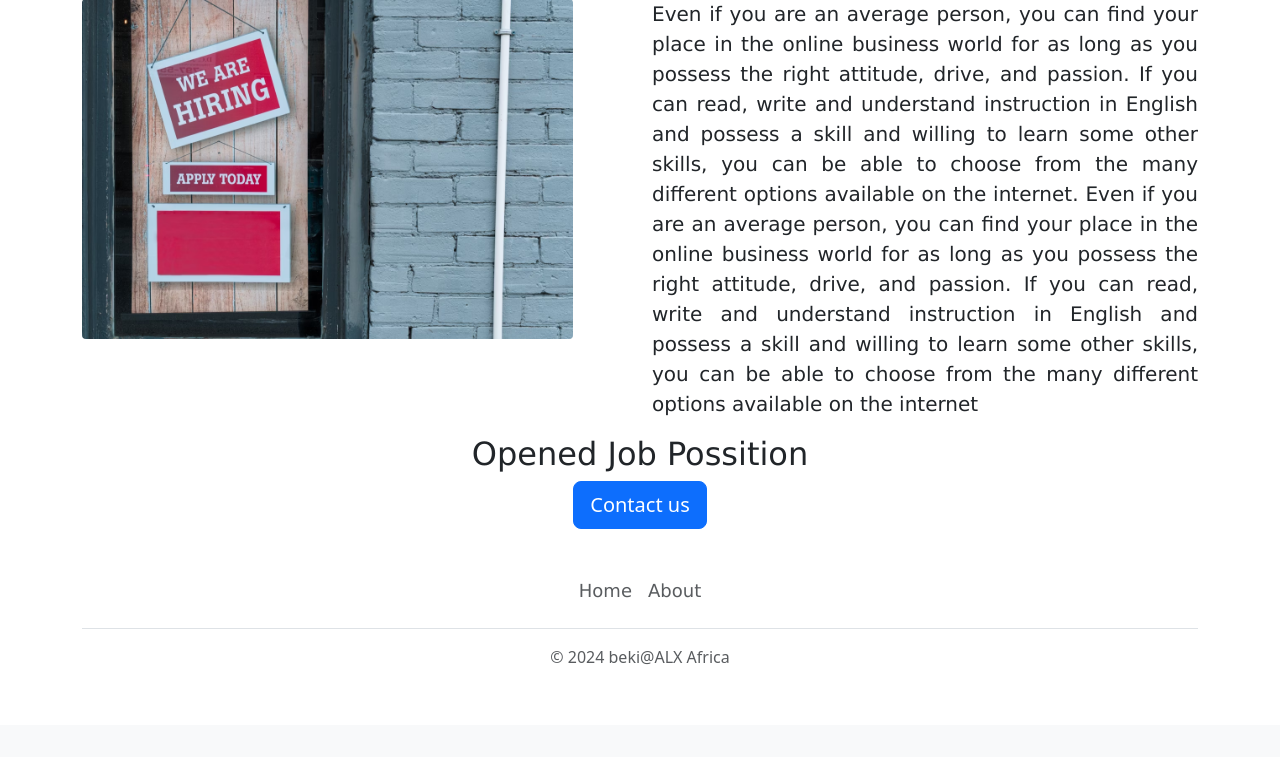
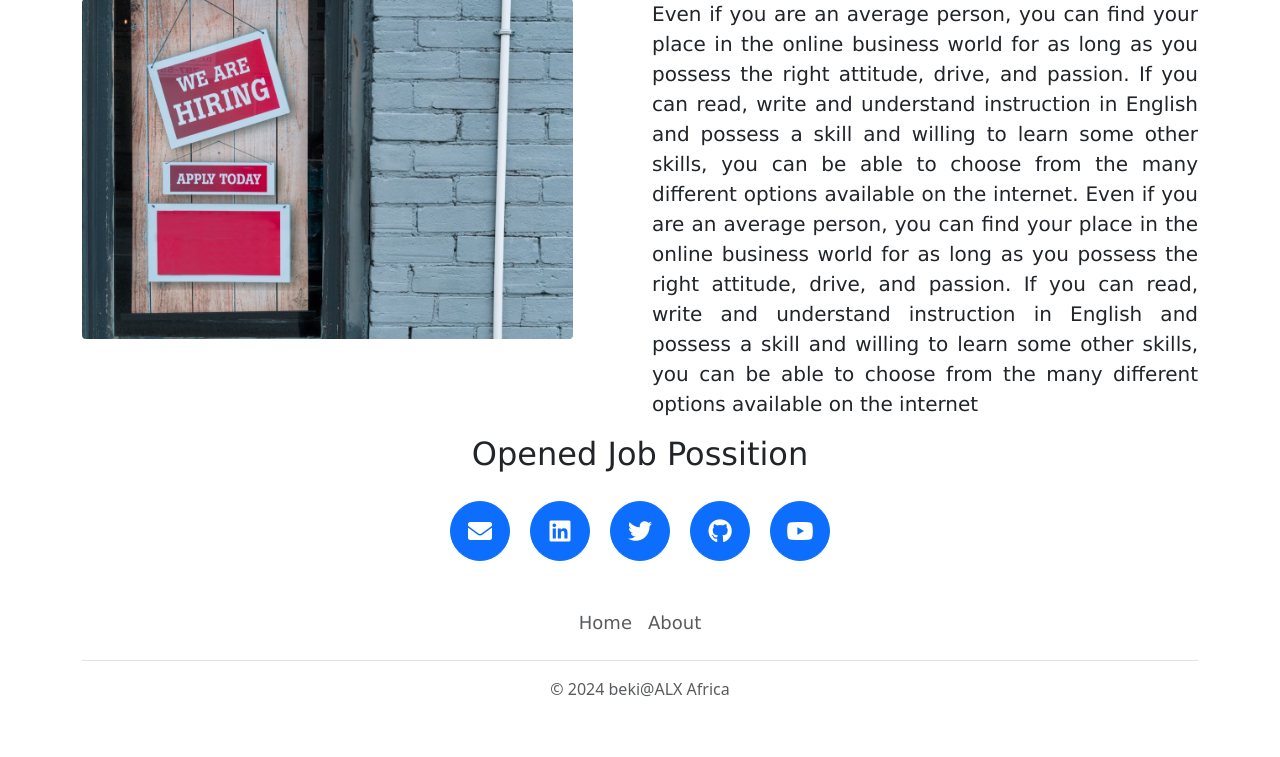
Before and after one commit to bekiyeromm/online-job-application, a Flask app: template templates/home.html in a window 1280 px wide. Shown: the part 891-1648 px from the top of the page. Before the commit the page ends 1555 px from the top, so only its background shows below. Run offline with Flask 3, Linux system fonts and the light colour scheme; the template is opened without the code that fills it, so the values that code supplies are empty.

Commit message:
developer address added using social media icon in the home page

```diff
--- /dev/null
+++ b/static/styles/home.css
@@ -0,0 +1,20 @@
+.social-buttons {
+    display: flex;
+    justify-content: center;
+    gap: 20px;
+    margin: 20px 0;
+}
+
+.social-buttons .btn {
+    width: 60px;
+    height: 60px;
+    border-radius: 50%;
+    display: flex;
+    align-items: center;
+    justify-content: center;
+    font-size: 24px;
+}
+
+.social-buttons .btn i {
+    margin: 0;
+}
--- a/templates/home.html
+++ b/templates/home.html
@@ -2,7 +2,12 @@
 <html lang="en">
   <head>
     {% include 'bootstrap.html' %}
-    <link rel="stylesheet" href="../static/styles/basic.css">
+    <link rel="stylesheet" href="../static/styles/basic.css" />
+    <link rel="stylesheet" href="../static/styles/home.css">
+    <link
+      rel="stylesheet"
+      href="https://cdnjs.cloudflare.com/ajax/libs/font-awesome/5.15.4/css/all.min.css"
+    />
   </head>
 
   <body>
@@ -90,17 +95,49 @@
               available on the internet
             </p>
           </div>
-          <h2 class="text-center" mt-4 mb-4 style="font-family: Verdana, Geneva, Tahoma, sans-serif;">Opened Job Possition</h2>
-          {% for item in jo %}
-          {% include 'jobitem.html' %}
-          {% endfor %}
+          <h2
+            class="text-center"
+            mt-4
+            mb-4
+            style="font-family: Verdana, Geneva, Tahoma, sans-serif"
+          >
+            Opened Job Possition
+          </h2>
+          {% for item in jo %} {% include 'jobitem.html' %} {% endfor %}
         </div>
         <div class="text-center">
-          <a
-            href="mailto:bekitena34@gmail.com?subject=Quation on appling for vaccancy"
-            class="btn btn-primary btn-lg"
-            >Contact us</a
-          >
+          <div class="social-buttons">
+            <a
+              href="mailto:bekitena34@gmail.com?subject=Quation on appling for vaccancy"
+              class="btn btn-primary btn-lg"
+            >
+              <i class="fas fa-envelope"></i>
+            </a>
+            <a
+              href="https://www.linkedin.com/in/bereket-tena-43a171125/"
+              class="btn btn-primary btn-lg"
+            >
+              <i class="fab fa-linkedin"></i>
+            </a>
+            <a
+              href="https://twitter.com/BereketTena1"
+              class="btn btn-primary btn-lg"
+            >
+              <i class="fab fa-twitter"></i>
+            </a>
+            <a
+              href="https://github.com/bekiyeromm"
+              class="btn btn-primary btn-lg"
+            >
+              <i class="fab fa-github"></i>
+            </a>
+            <a
+              href="https://www.youtube.com/channel/UC64xIrygGM3BMs4N73VXm5Q"
+              class="btn btn-primary btn-lg"
+            >
+              <i class="fab fa-youtube"></i>
+            </a>
+          </div>
         </div>
       </div>
     </div>
```
